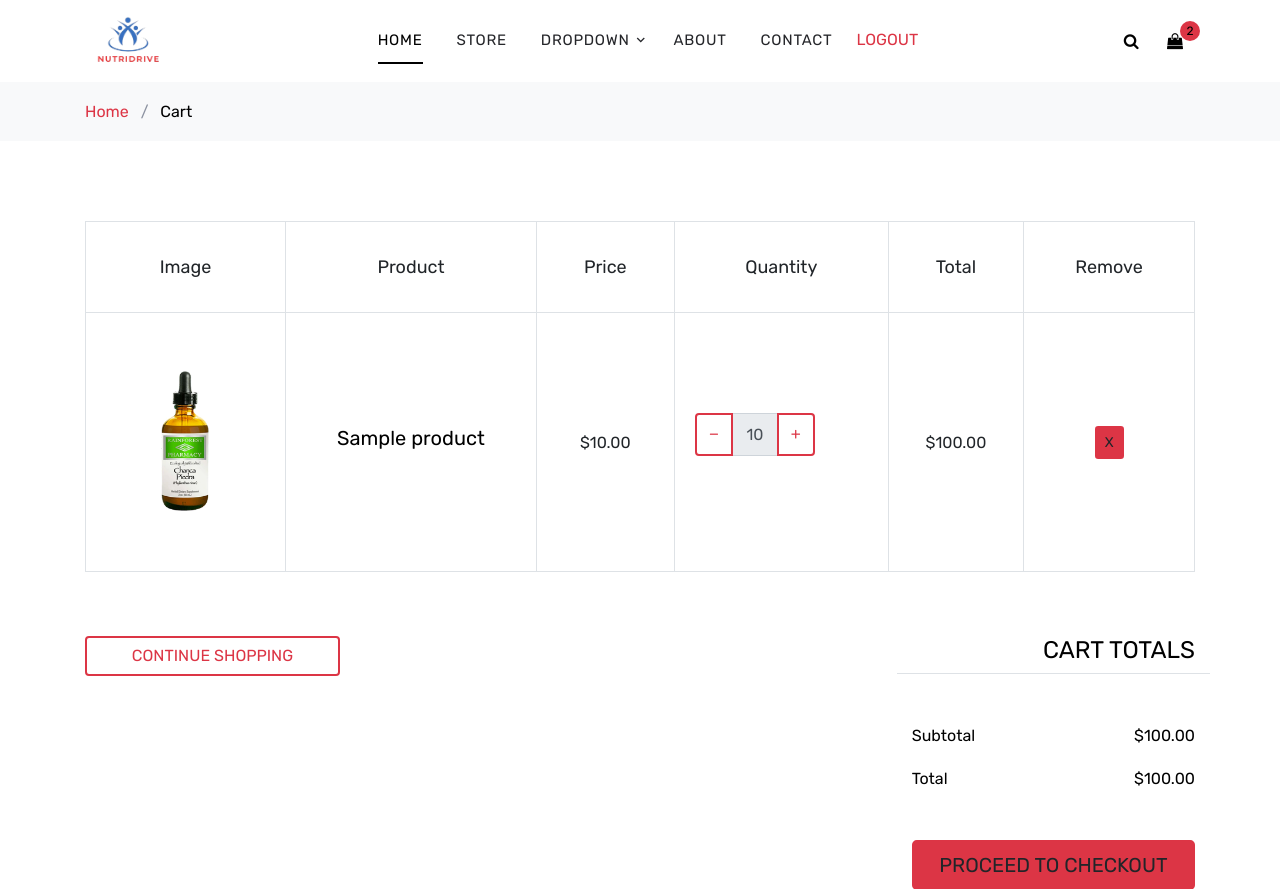
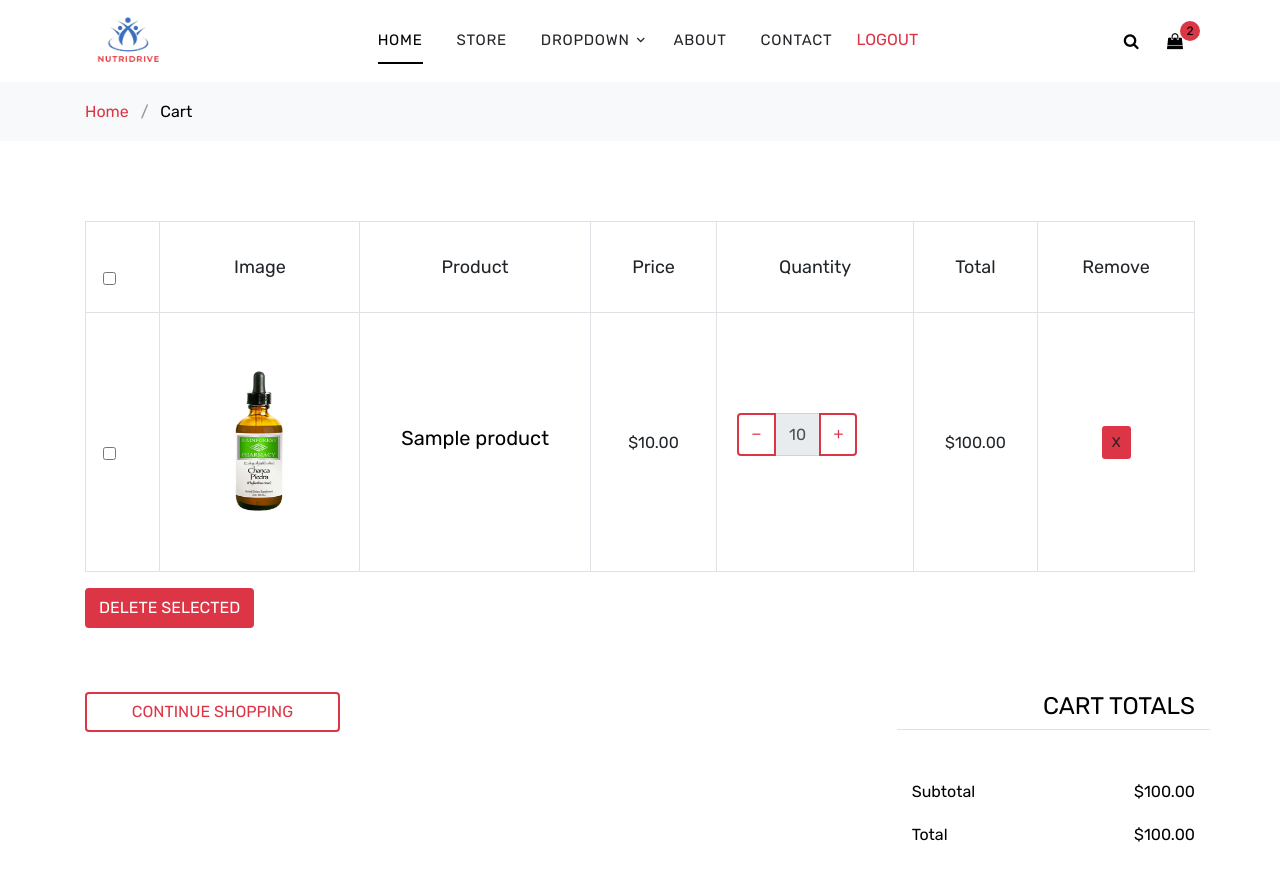
Before and after one commit to Umersaleem98/nutridrive, a Laravel app: page /cart in a window 1280 px wide. Shown: the top 889 px of the page. Run offline with Laravel 9, Linux system fonts and the light colour scheme; a user stored in the database is signed in; tables that the repository leaves empty hold one stand-in row (values such as "Sample post"); parts of the project's set-up code (start-up, migrations or seed data) failed here and were passed over; some libraries are stand-ins or nearby versions; some web fonts are replaced.

Commit message:
multi select delete in cart work done in layouts

```diff
--- a/app/Http/Controllers/HomeController.php
+++ b/app/Http/Controllers/HomeController.php
@@ -110,7 +110,29 @@ class HomeController extends Controller
         return redirect()->route('cart')->with('success', 'Product added to cart!');
     }
 
+    public function cartremove($id)
+    {
+        $cart = Cart::find($id); // Find the cart item by ID
 
+        if ($cart) {
+            $cart->delete(); // Delete the cart item
+            return redirect()->back()->with('success', 'Cart item deleted successfully.');
+        } else {
+            return redirect()->back()->with('error', 'Cart item not found.');
+        }
+    }
+
+    public function deleteSelected(Request $request)
+{
+    $selectedItems = $request->input('selected_items', []);
+
+    if (!empty($selectedItems)) {
+        Cart::whereIn('id', $selectedItems)->delete();
+        return redirect()->back()->with('success', 'Selected items deleted successfully!');
+    }
+
+    return redirect()->back()->with('error', 'No items selected!');
+}
 
     public function checkoutpage()
     {
--- a/resources/views/pages/cart.blade.php
+++ b/resources/views/pages/cart.blade.php
@@ -20,15 +20,28 @@
                 </div>
             </div>
         </div>
+        @if(session('success'))
+        <div class="alert alert-success">
+            {{ session('success') }}
+        </div>
+    @endif
+
+    @if(session('error'))
+        <div class="alert alert-danger">
+            {{ session('error') }}
+        </div>
+    @endif
 
         <div class="site-section">
             <div class="container">
                 <div class="row mb-5">
-                    <form class="col-md-12" method="post">
+                    <form class="col-md-12" method="post" action="{{ url('cart_delete_selected') }}">
+                        @csrf
                         <div class="site-blocks-table">
                             <table class="table table-bordered">
                                 <thead>
                                     <tr>
+                                        <th><input type="checkbox" id="selectAll" class="form-check-input"></th>
                                         <th class="product-thumbnail">Image</th>
                                         <th class="product-name">Product</th>
                                         <th class="product-price">Price</th>
@@ -40,6 +53,7 @@
                                 <tbody>
                                     @forelse ($cartItems as $item)
                                         <tr>
+                                            <td><input type="checkbox" name="selected_items[]" value="{{ $item->id }}" class="form-check-input"></td>
                                             <td class="product-thumbnail">
                                                 @php
                                                     $imagePath = isset($item->product->image) && $item->product->image ? 'images/products/' . $item->product->image : 'templates/images/product_02.png';
@@ -58,36 +72,32 @@
                                                     <div class="input-group-prepend">
                                                         <button class="btn btn-outline-primary js-btn-minus"
                                                                 type="button"
-                                                                data-id="{{ $item->id }}">
-                                                            &minus;
-                                                        </button>
+                                                                data-id="{{ $item->id }}">&minus;</button>
                                                     </div>
-                                                    <input type="text"
-                                                           class="form-control text-center"
-                                                           value="{{ $item->quantity }}"
-                                                           readonly>
+                                                    <input type="text" class="form-control text-center" value="{{ $item->quantity }}" readonly>
                                                     <div class="input-group-append">
                                                         <button class="btn btn-outline-primary js-btn-plus"
                                                                 type="button"
-                                                                data-id="{{ $item->id }}">
-                                                            &plus;
-                                                        </button>
+                                                                data-id="{{ $item->id }}">&plus;</button>
                                                     </div>
                                                 </div>
                                             </td>
                                             <td>${{ number_format($item->product->price * $item->quantity, 2) }}</td>
                                             <td>
-                                                <a href="{{ url('cart.remove', $item->id) }}"
-                                                   class="btn btn-primary height-auto btn-sm">X</a>
+                                                <a href="{{ url('cart_remove', $item->id) }}" class="btn btn-primary height-auto btn-sm">X</a>
                                             </td>
                                         </tr>
                                     @empty
                                         <tr>
-                                            <td colspan="6" class="text-center">Your cart is empty!</td>
+                                            <td colspan="7" class="text-center">Your cart is empty!</td>
                                         </tr>
                                     @endforelse
                                 </tbody>
                             </table>
+                        </div>
+                        <!-- Add a button to delete selected items -->
+                        <div class="form-group">
+                            <button type="submit" class="btn btn-danger">Delete Selected</button>
                         </div>
                     </form>
                 </div>
@@ -95,14 +105,10 @@
                 <div class="row">
                     <div class="col-md-6">
                         <div class="row mb-5">
-                            {{-- <div class="col-md-6 mb-3 mb-md-0">
-                                <button class="btn btn-primary btn-md btn-block">Update Cart</button>
-                            </div> --}}
                             <div class="col-md-6">
                                 <a href="{{ url('/store') }}" class="btn btn-outline-primary btn-md btn-block">Continue Shopping</a>
                             </div>
                         </div>
-
                     </div>
                     <div class="col-md-6 pl-5">
                         <div class="row justify-content-end">
@@ -151,6 +157,16 @@
     </div>
 
     @include('layouts.script')
+
+    <script>
+        // Select/Deselect all checkboxes functionality
+        document.getElementById('selectAll').addEventListener('change', function () {
+            let checkboxes = document.querySelectorAll('input[name="selected_items[]"]');
+            checkboxes.forEach(function (checkbox) {
+                checkbox.checked = this.checked;
+            });
+        });
+    </script>
 </body>
 
 </html>
--- a/routes/web.php
+++ b/routes/web.php
@@ -36,6 +36,9 @@ Route::get('storesingle/{id}', [HomeController::class, 'single_storepage'])->nam
 Route::get('about', [HomeController::class, 'aboutpage'])->name('about');
 Route::get('contact', [HomeController::class, 'contactpage'])->name('contact');
 Route::get('cart', [HomeController::class, 'cartpage'])->name('cart');
+Route::get('cart_remove/{id}', [HomeController::class, 'cartremove']);
+Route::post('cart_delete_selected', [HomeController::class, 'deleteSelected'])->name('cart.deleteSelected');
+
 Route::post('add-to-cart/{productId}', [HomeController::class, 'addToCart'])->name('add.to.cart');
 
 Route::get('checkout', [HomeController::class, 'checkoutpage'])->name('checkout');
```
